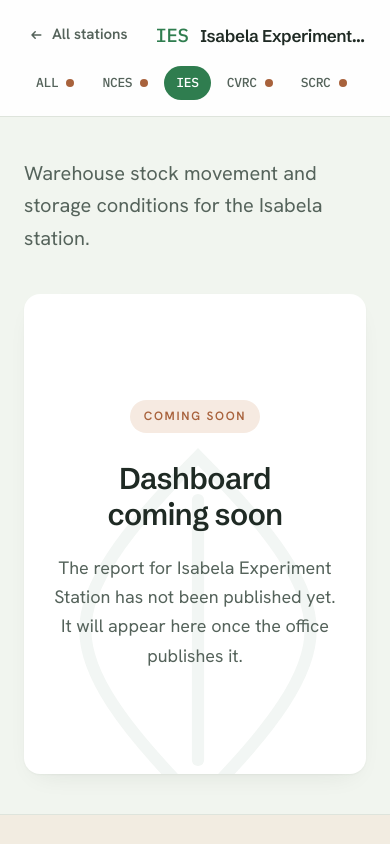
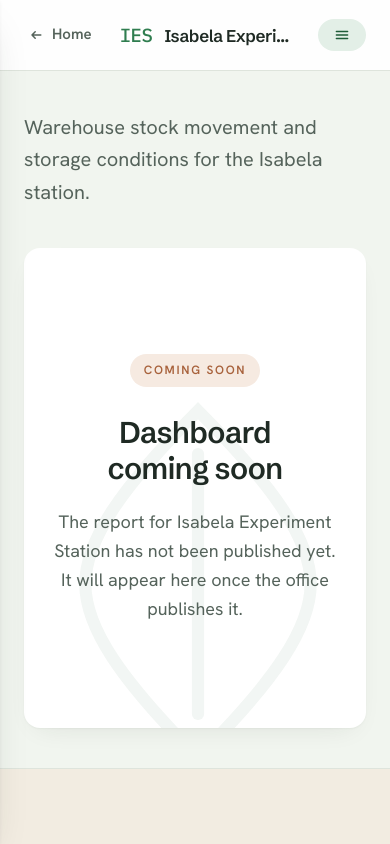
Before and after one commit to DeveloperJP115/darfo2-wms-powerbi-portal, a React (Vite) app: page /ies in a window 390 px wide. Shown: the top 844 px of the page. Built offline with nearby package versions, Linux system fonts and the light colour scheme.

Commit message:
feat(report): open the station drawer from the report bar
Replaces the horizontally scrolling code strip, which showed codes only
and was awkward to use on a phone.

```diff
--- a/src/components/ReportBar.jsx
+++ b/src/components/ReportBar.jsx
@@ -1,16 +1,25 @@
-import { Link, NavLink } from "react-router-dom";
-import { DASHBOARDS, isLive } from "../config/stations.js";
+import { useEffect, useRef, useState } from "react";
+import { Link, useLocation } from "react-router-dom";
+import { isLive } from "../config/stations.js";
+import StationDrawer from "./StationDrawer.jsx";
 import StatusTag from "./StatusTag.jsx";
 
 /*
- * Slim chrome for a report page: a way back to the switchboard, the station's
- * identity, and a compact code switcher so you can move between stations
- * mid-meeting without going home first. Everything else is the report.
+ * Slim chrome for a report page: a way home, the station's identity, and one
+ * button that opens the station drawer. Everything else is the report.
  */
 export default function ReportBar({ dashboard }) {
+  const [drawerOpen, setDrawerOpen] = useState(false);
+  const triggerRef = useRef(null);
+  const { pathname } = useLocation();
+
+  // Picking a station should leave the drawer closed on the new page.
+  useEffect(() => setDrawerOpen(false), [pathname]);
+
   return (
+    <>
       <div className="border-hairline bg-card/90 sticky top-0 z-30 border-b backdrop-blur">
-      <div className="mx-auto flex max-w-[104rem] flex-col gap-3 px-6 py-4 md:flex-row md:items-center md:justify-between md:gap-8 md:px-10">
+        <div className="mx-auto flex max-w-[104rem] items-center justify-between gap-6 px-6 py-4 md:px-10">
           <div className="flex min-w-0 items-center gap-4">
             <Link
               to="/"
@@ -28,10 +37,10 @@ export default function ReportBar({ dashboard }) {
               >
                 <path d="M16 10H5M9 6l-4 4 4 4" />
               </svg>
-            All stations
+              Home
             </Link>
 
-          <span aria-hidden="true" className="bg-hairline hidden h-6 w-px md:block" />
+            <span aria-hidden="true" className="bg-hairline hidden h-6 w-px sm:block" />
 
             <div className="flex min-w-0 items-baseline gap-3">
               <span className="code text-leaf-500 shrink-0">{dashboard.short}</span>
@@ -41,41 +50,42 @@ export default function ReportBar({ dashboard }) {
             </div>
           </div>
 
-        <div className="flex items-center gap-5">
-          <nav aria-label="Switch station" className="min-w-0">
-            <ul className="-mx-1 flex gap-1 overflow-x-auto px-1">
-              {DASHBOARDS.map((entry) => (
-                <li key={entry.slug}>
-                  <NavLink
-                    to={`/${entry.slug}`}
-                    title={entry.name}
-                    className={({ isActive }) =>
-                      `code flex items-center gap-2 rounded-full px-3 py-1.5 text-[13px] whitespace-nowrap transition-colors ${
-                        isActive
-                          ? "bg-leaf-500 text-white"
-                          : "text-ink-soft hover:bg-canvas hover:text-leaf-700"
-                      }`
-                    }
-                  >
-                    {/* The active pill is solid green, so its dot would vanish
-                        into the fill — the bar's own status tag covers it. */}
-                    {({ isActive }) => (
-                      <>
-                        {entry.short}
-                        {!isActive && <StatusTag live={isLive(entry)} showLabel={false} />}
-                      </>
-                    )}
-                  </NavLink>
-                </li>
-              ))}
-            </ul>
-          </nav>
-
-          <span className="hidden shrink-0 lg:block">
+          <div className="flex shrink-0 items-center gap-4">
+            <span className="hidden lg:block">
               <StatusTag live={isLive(dashboard)} />
             </span>
+
+            <button
+              ref={triggerRef}
+              type="button"
+              onClick={() => setDrawerOpen(true)}
+              aria-label="Switch station"
+              aria-expanded={drawerOpen}
+              aria-haspopup="dialog"
+              className="bg-leaf-100 text-leaf-700 hover:bg-leaf-500 inline-flex items-center gap-2.5 rounded-full px-4 py-2 font-semibold transition-colors hover:text-white"
+            >
+              <svg
+                aria-hidden="true"
+                viewBox="0 0 20 20"
+                className="size-4"
+                fill="none"
+                stroke="currentColor"
+                strokeWidth="1.9"
+                strokeLinecap="round"
+              >
+                <path d="M3 5.5h14M3 10h14M3 14.5h14" />
+              </svg>
+              <span className="hidden text-[15px] sm:inline">Switch station</span>
+            </button>
           </div>
         </div>
       </div>
+
+      <StationDrawer
+        open={drawerOpen}
+        onClose={() => setDrawerOpen(false)}
+        triggerRef={triggerRef}
+      />
+    </>
   );
 }
```
Lines whose indentation alone changed are shown as unchanged.
